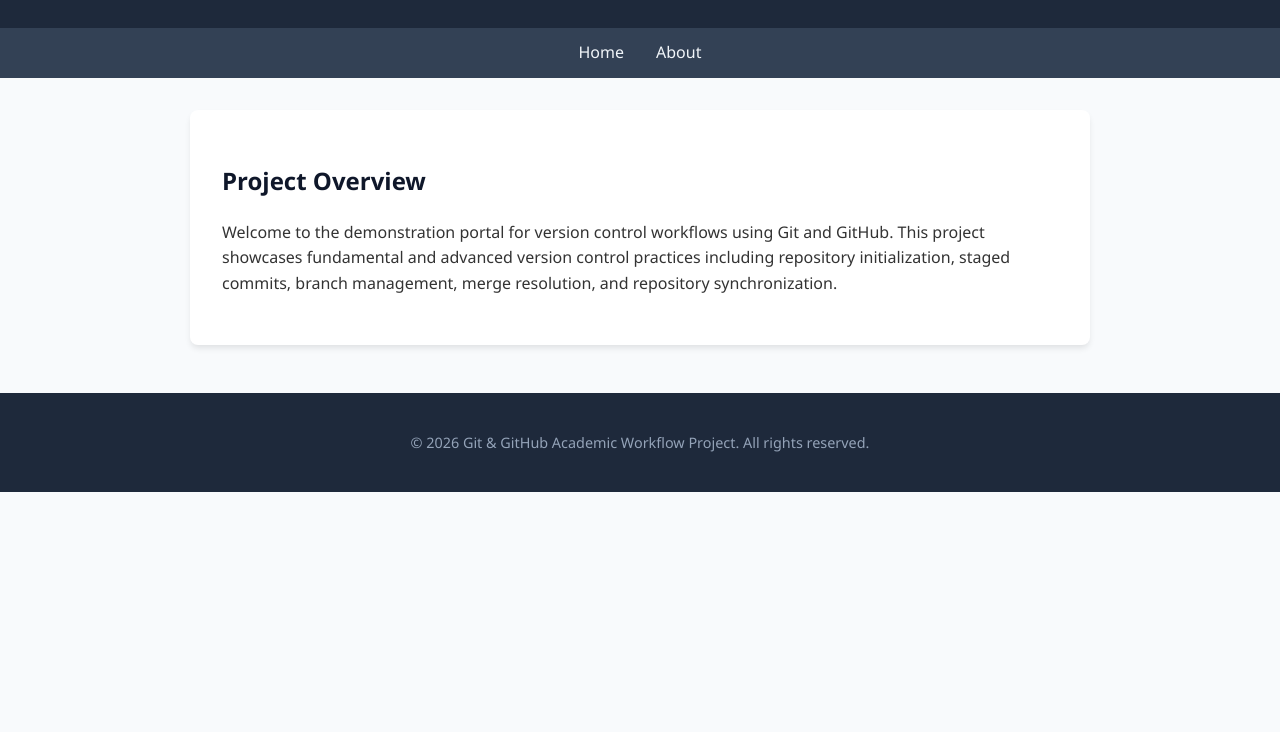
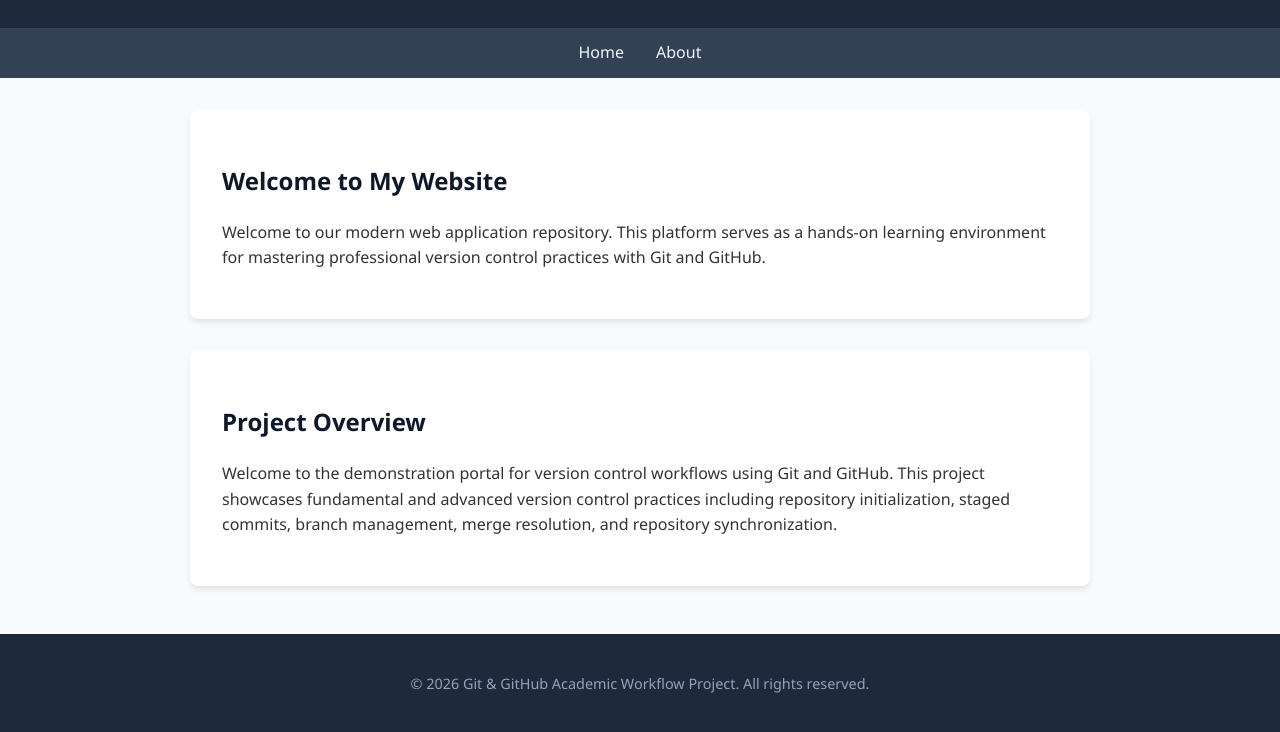
Before and after one commit to shivansh023023/SDP, a plain HTML site: page index.html in a window 1280 px wide. Shown: the part 114-846 px from the top of the page. Before the commit the page ends 800 px from the top, so only its background shows below. Drawn offline with Linux system fonts and the light colour scheme.

Commit message:
Update homepage content

```diff
--- a/index.html
+++ b/index.html
@@ -73,6 +73,14 @@
 
     <div class="container">
         <div class="card">
+            <h2>Welcome to My Website</h2>
+            <p>
+                Welcome to our modern web application repository. This platform serves as a hands-on
+                learning environment for mastering professional version control practices with Git and GitHub.
+            </p>
+        </div>
+
+        <div class="card">
             <h2>Project Overview</h2>
             <p>
                 Welcome to the demonstration portal for version control workflows using Git and GitHub.
```
